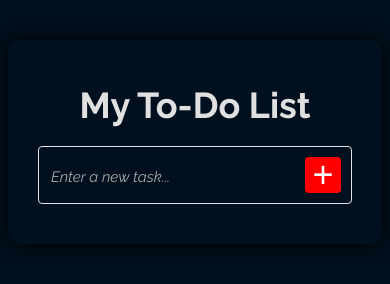
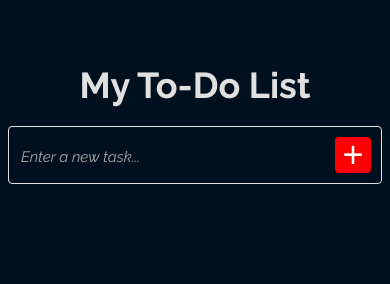
Before and after one commit to mohin2202k/ToDo-List, a plain HTML site: page index.html in a window 390 px wide. Drawn offline with Linux system fonts and the light colour scheme.

Commit message:
added responsiveness

```diff
--- a/style.css
+++ b/style.css
@@ -176,3 +176,10 @@ input:-webkit-autofill::first-line {
     font-size: 19px;
     color: #E0E0E0;
 }
+
+@media only screen and (max-width: 500px) {
+    .todo-app {
+        padding: 0;
+        box-shadow: none;
+    }
+}
```
